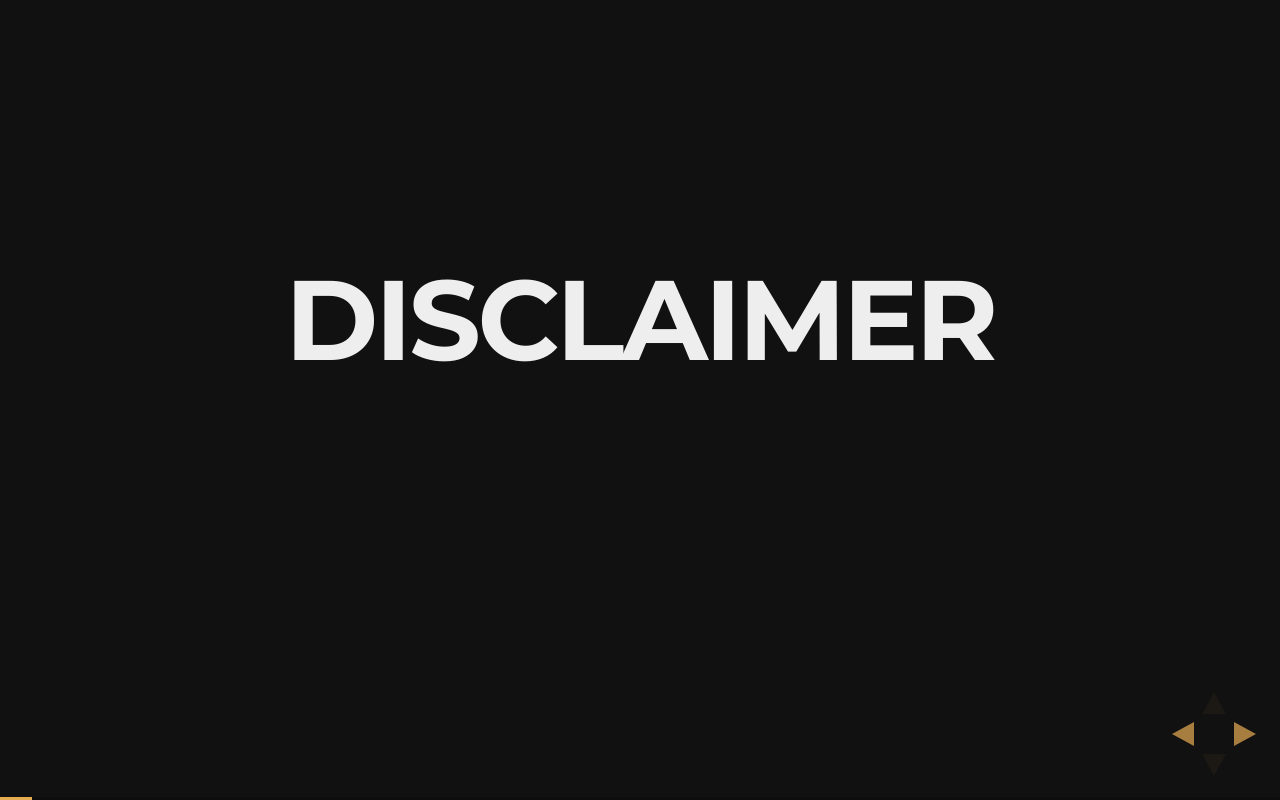
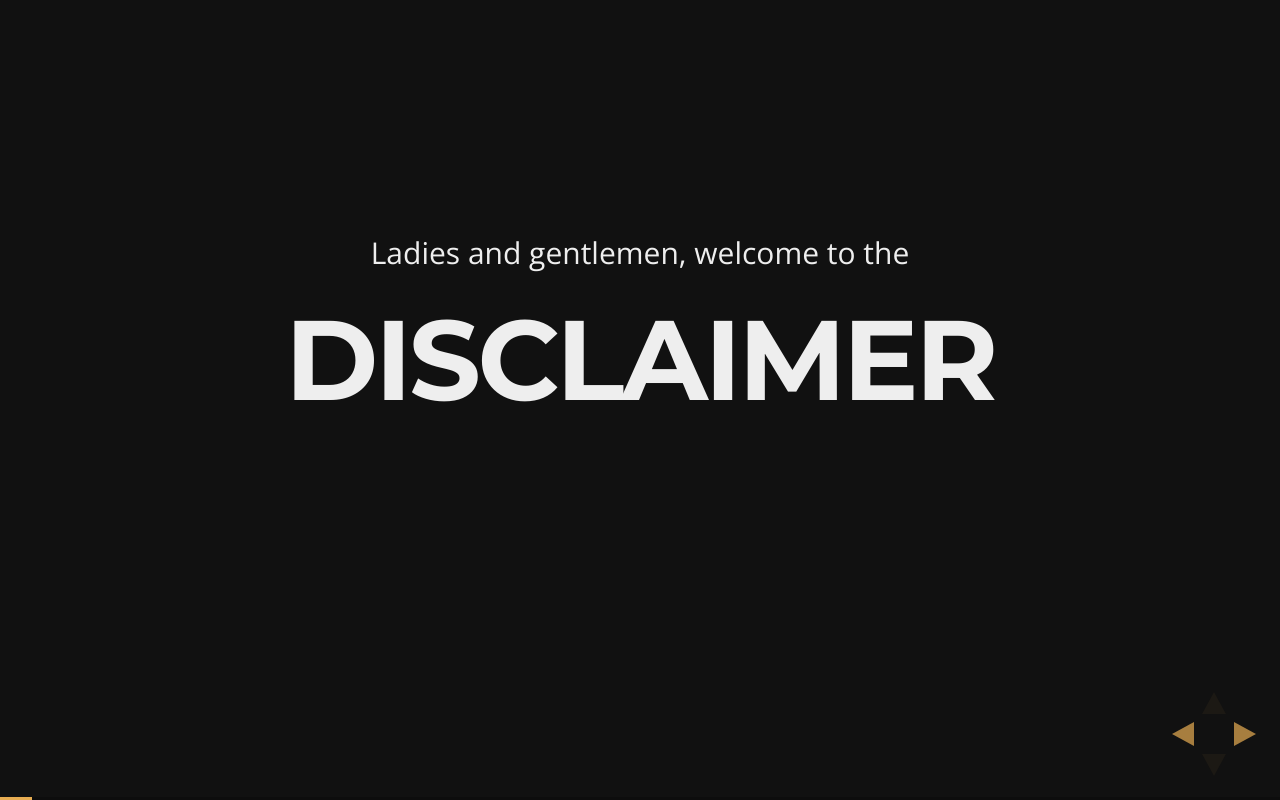
Before and after one commit to meis/talks, a plain HTML site: page R-for-Perl-Hackers/index.html in a window 1280 px wide. Both pictures are taken after a click on the element 1251 px from the left and 734 px from the top of the page. Drawn offline with nearby package versions, Linux system fonts and the light colour scheme.

```diff
--- a/R-for-Perl-Hackers/index.html
+++ b/R-for-Perl-Hackers/index.html
@@ -37,6 +37,7 @@
 
 			<div class="slides">
 				<section>
+          <p>Ladies and gentlemen, welcome to the</p>
 					<h1>DISCLAIMER</h1>
 				</section>
 			</div>
```
